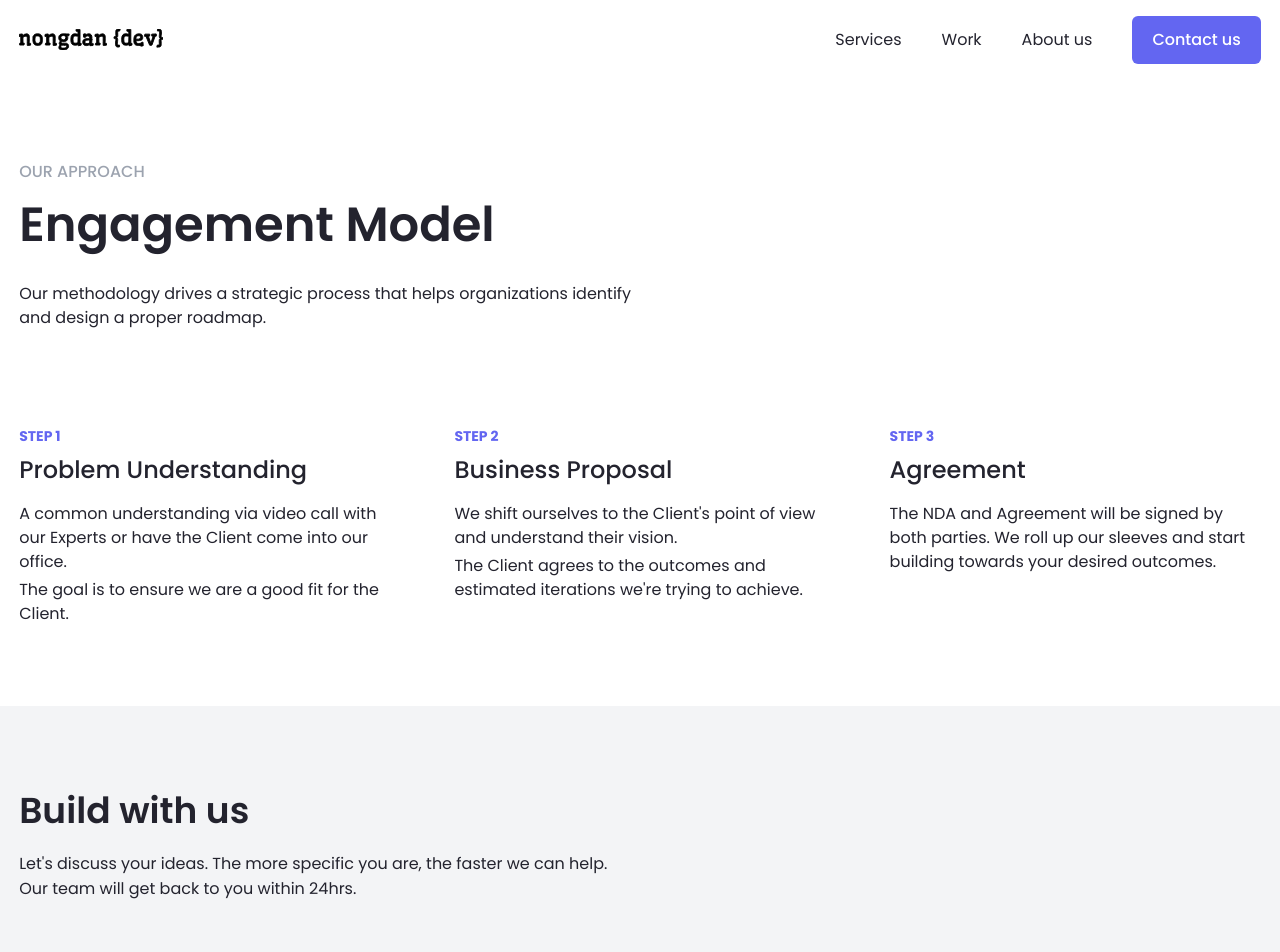
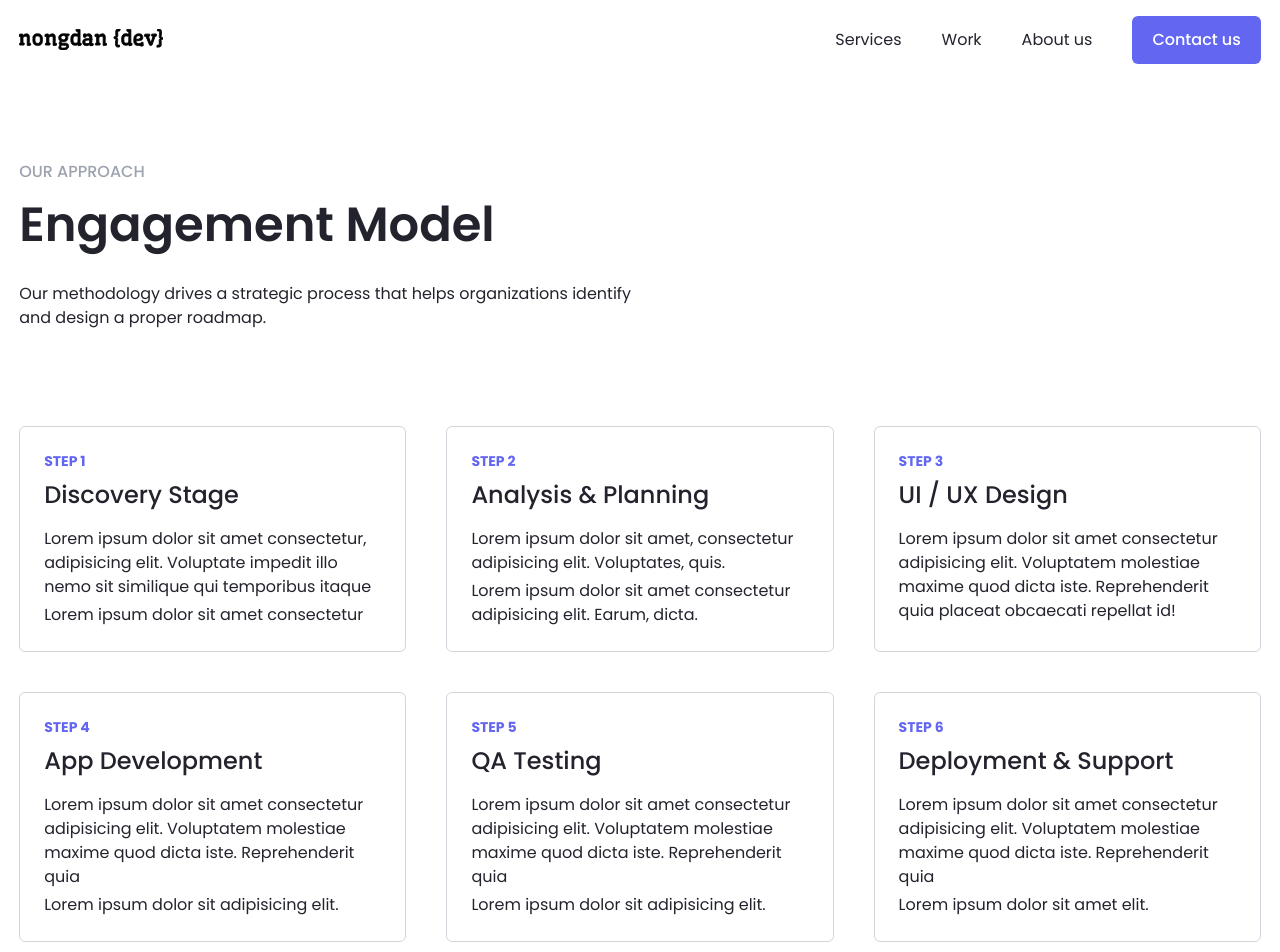
Before and after one commit to nongdan-dev/website, a React (Vite) app: page /contact in a window 1280 px wide. Shown: the top 952 px of the page. Built offline with nearby package versions, Linux system fonts and the light colour scheme.

Commit message:
Update contact page

```diff
--- a/src/pages/Contact/index.tsx
+++ b/src/pages/Contact/index.tsx
@@ -19,8 +19,8 @@ function ContactPage() {
             Our methodology drives a strategic process that helps organizations
             identify and design a proper roadmap.
           </p>
-          <div className='mt-24 grid grid-cols-1 gap-16 lg:grid-cols-3'>
-            <div>
+          <div className='mt-24 grid grid-cols-1 gap-10 lg:grid-cols-3'>
+            <div className='rounded-md border border-gray-300 p-6'>
               <span
                 aria-hidden='true'
                 className='mb-2 block text-sm font-bold uppercase text-indigo-500'
@@ -28,20 +28,21 @@ function ContactPage() {
                 STEP 1
               </span>
               <h2
-                aria-label='Step 1. Problem Understanding'
+                aria-label='Step 1. Discovery Stage'
                 className='mb-4 text-2xl font-medium'
               >
-                Problem Understanding
+                Discovery Stage
               </h2>
-              <p className='mb-1'>
-                A common understanding via video call with our Experts or have
-                the Client come into our office.
-              </p>
-              <p className=''>
-                The goal is to ensure we are a good fit for the Client.
-              </p>
+              <div className='flex flex-col gap-1'>
+                <p>
+                  Lorem ipsum dolor sit amet consectetur, adipisicing elit.
+                  Voluptate impedit illo nemo sit similique qui temporibus
+                  itaque
+                </p>
+                <p>Lorem ipsum dolor sit amet consectetur</p>
+              </div>
             </div>
-            <div>
+            <div className='rounded-md border border-gray-300 p-6'>
               <span
                 aria-hidden='true'
                 className='mb-2 block text-sm font-bold uppercase text-indigo-500'
@@ -49,21 +50,23 @@ function ContactPage() {
                 STEP 2
               </span>
               <h2
-                aria-label='Step 2. Business Proposal'
+                aria-label='Step 2. Analysis & Planning'
                 className='mb-4 text-2xl font-medium'
               >
-                Business Proposal
+                Analysis & Planning
               </h2>
-              <p className='mb-1'>
-                We shift ourselves to the Client's point of view and understand
-                their vision.
-              </p>
-              <p className=''>
-                The Client agrees to the outcomes and estimated iterations we're
-                trying to achieve.
-              </p>
+              <div className='flex flex-col gap-1'>
+                <p>
+                  Lorem ipsum dolor sit amet, consectetur adipisicing elit.
+                  Voluptates, quis.
+                </p>
+                <p>
+                  Lorem ipsum dolor sit amet consectetur adipisicing elit.
+                  Earum, dicta.
+                </p>
+              </div>
             </div>
-            <div>
+            <div className='rounded-md border border-gray-300 p-6'>
               <span
                 aria-hidden='true'
                 className='mb-2 block text-sm font-bold uppercase text-indigo-500'
@@ -71,15 +74,84 @@ function ContactPage() {
                 STEP 3
               </span>
               <h2
-                aria-label='Step 3. Agreement'
+                aria-label='Step 3. UI / UX Design'
                 className='mb-4 text-2xl font-medium'
               >
-                Agreement
+                UI / UX Design
               </h2>
-              <p className='mb-1'>
-                The NDA and Agreement will be signed by both parties. We roll up
-                our sleeves and start building towards your desired outcomes.
-              </p>
+              <div className='flex flex-col gap-1'>
+                <p>
+                  Lorem ipsum dolor sit amet consectetur adipisicing elit.
+                  Voluptatem molestiae maxime quod dicta iste. Reprehenderit
+                  quia placeat obcaecati repellat id!
+                </p>
+              </div>
+            </div>
+            <div className='rounded-md border border-gray-300 p-6'>
+              <span
+                aria-hidden='true'
+                className='mb-2 block text-sm font-bold uppercase text-indigo-500'
+              >
+                STEP 4
+              </span>
+              <h2
+                aria-label='Step 4. App Development'
+                className='mb-4 text-2xl font-medium'
+              >
+                App Development
+              </h2>
+              <div className='flex flex-col gap-1'>
+                <p>
+                  Lorem ipsum dolor sit amet consectetur adipisicing elit.
+                  Voluptatem molestiae maxime quod dicta iste. Reprehenderit
+                  quia
+                </p>
+                <p>Lorem ipsum dolor sit adipisicing elit.</p>
+              </div>
+            </div>
+            <div className='rounded-md border border-gray-300 p-6'>
+              <span
+                aria-hidden='true'
+                className='mb-2 block text-sm font-bold uppercase text-indigo-500'
+              >
+                STEP 5
+              </span>
+              <h2
+                aria-label='Step 5. QA Testing'
+                className='mb-4 text-2xl font-medium'
+              >
+                QA Testing
+              </h2>
+              <div className='flex flex-col gap-1'>
+                <p>
+                  Lorem ipsum dolor sit amet consectetur adipisicing elit.
+                  Voluptatem molestiae maxime quod dicta iste. Reprehenderit
+                  quia
+                </p>
+                <p>Lorem ipsum dolor sit adipisicing elit.</p>
+              </div>
+            </div>
+            <div className='rounded-md border border-gray-300 p-6'>
+              <span
+                aria-hidden='true'
+                className='mb-2 block text-sm font-bold uppercase text-indigo-500'
+              >
+                STEP 6
+              </span>
+              <h2
+                aria-label='Step 6. Deployment & Support'
+                className='mb-4 text-2xl font-medium'
+              >
+                Deployment & Support
+              </h2>
+              <div className='flex flex-col gap-1'>
+                <p>
+                  Lorem ipsum dolor sit amet consectetur adipisicing elit.
+                  Voluptatem molestiae maxime quod dicta iste. Reprehenderit
+                  quia
+                </p>
+                <p>Lorem ipsum dolor sit amet elit.</p>
+              </div>
             </div>
           </div>
         </Section>
@@ -91,7 +163,8 @@ function ContactPage() {
               id={titleId}
               className='mb-4 text-balance text-4xl font-semibold leading-snug'
             >
-              Build with us
+              Let's <span className='text-indigo-500'>build</span> an awesome
+              project <span className='text-indigo-500'>together</span>
             </h2>
             <p className='mb-px'>
               Let's discuss your ideas. The more specific you are, the faster we
```
